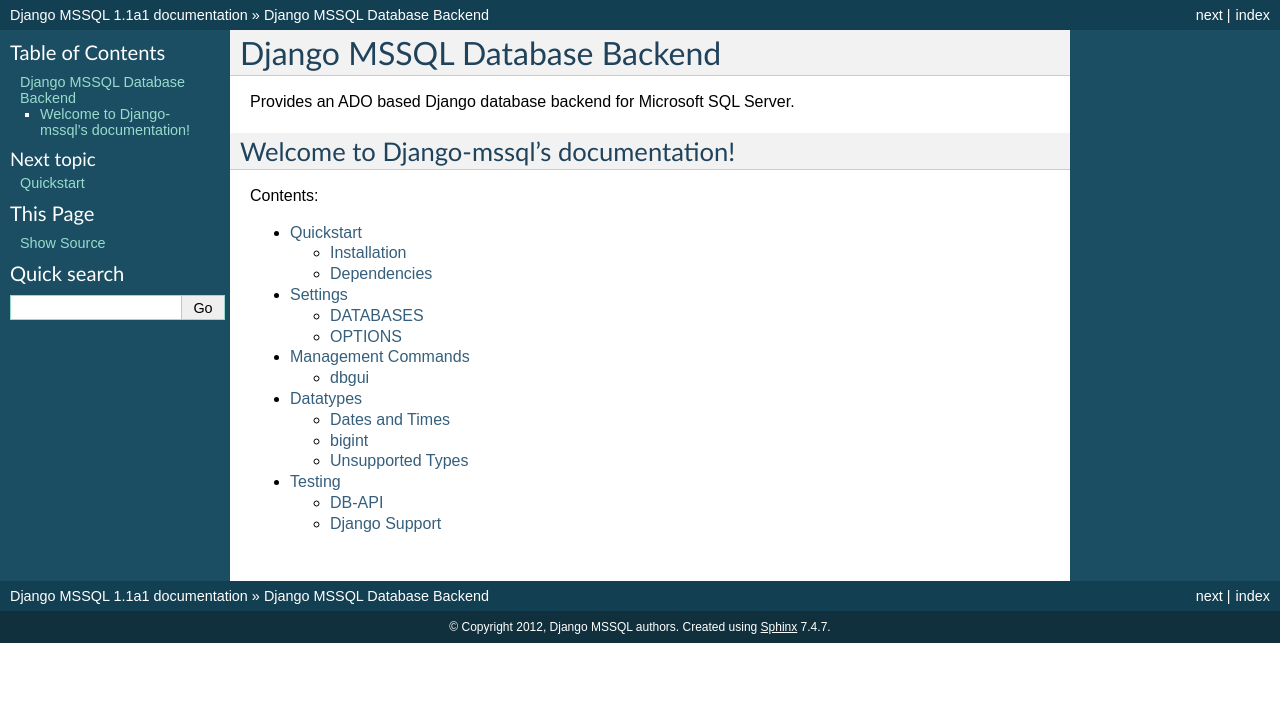
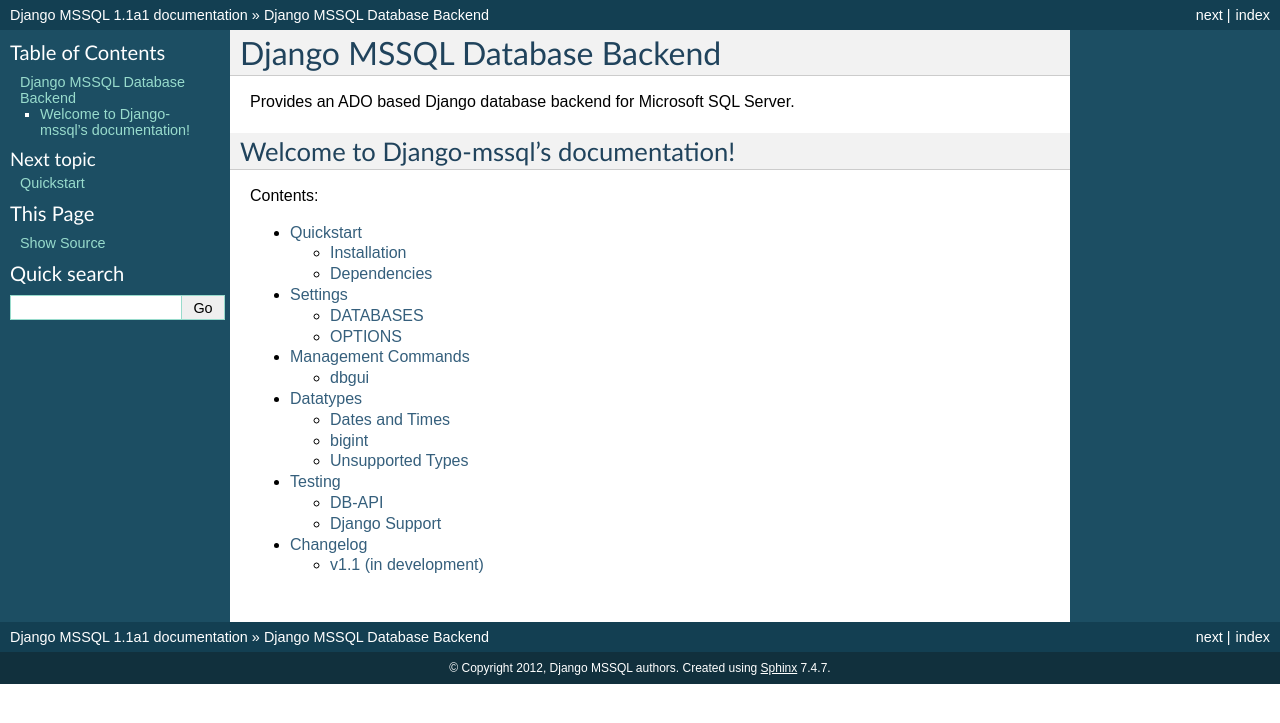
Before and after one commit to kajo-assets/django-sqlserver, a Sphinx documentation site: the page built from docs/index.txt, in a window 1280 px wide. Shown: the top 723 px of the page. Built offline with Sphinx 7.4.7, drawn with Linux system fonts in a browser that asks for light colours; the version number is read from the project's files by our own code.

Commit message:
Add changelog to docs

```diff
--- /dev/null
+++ b/docs/changelog.txt
@@ -0,0 +1,8 @@
+Changelog
+=========
+
+
+v1.1 (in development)
+---------------------
+
+- Updated SQLInsertCompiler to work with Django 1.4
--- a/docs/index.txt
+++ b/docs/index.txt
@@ -17,3 +17,4 @@
     commands
     datatypes
     testing
+    changelog
```
